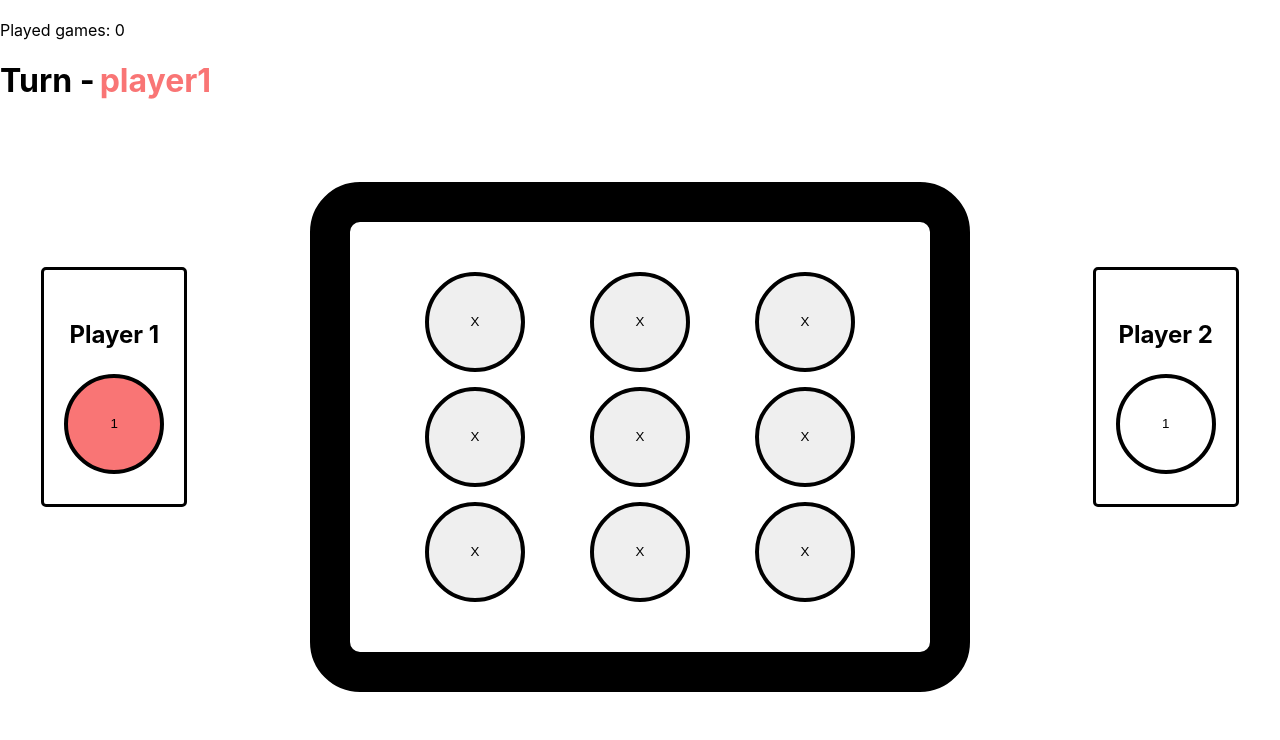
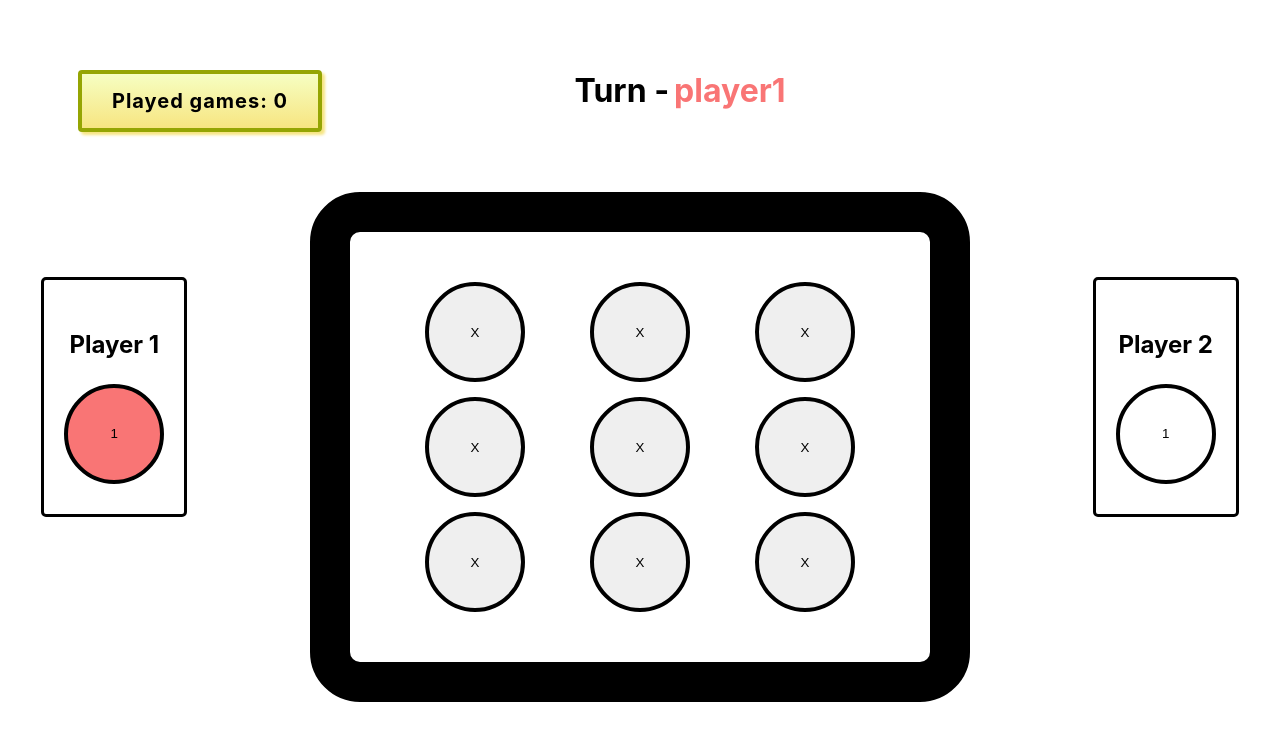
Before and after one commit to javirro/three-in-row, a React (Create React App) app: page / in a window 1280 px wide. Shown: the top 740 px of the page. Built offline with nearby package versions, Linux system fonts and the light colour scheme.

Commit message:
Add removed styles and add landscape orientation styles

```diff
--- a/src/styles/main.css
+++ b/src/styles/main.css
@@ -37,6 +37,32 @@
     border: 3px solid black;
     border-radius: 5px;
     padding: 30px 20px;
+}
+
+.header-section {
+    display: grid;
+    place-items: center;
+    grid-template-columns: repeat(3, 400px);
+    gap: 80px
+}
+
+.played-games {
+    margin-top: 50px;
+    padding: 15px 30px;
+    font-size: 20px;
+    font-weight: bold;
+    letter-spacing: 1px;
+    border: 4px solid rgb(149, 165, 3);
+    border-radius: 4px;
+    background: linear-gradient(rgb(246, 254, 194), rgb(247, 229, 129));
+    box-shadow: 3px 3px 3px rgb(247, 229, 129);
+}
+
+h1 {
+    display: flex;
+    justify-content: center;
+    align-items: center;
+    margin-top: 50px;
 }
 
 @media (max-width: 400px) {
@@ -94,3 +120,57 @@
         font-size: 25px;
     }
 }
+
+@media only screen and (max-height: 425px) and (orientation: landscape) {
+    .flex-container {
+        display: flex;
+        justify-content: space-around;
+        align-items: center;
+        gap: 20px;
+    }
+    .main-container {
+        display: grid;
+        place-items: center;
+        grid-template-columns: repeat(3, 120px);
+        margin-top: 20px;
+        margin-bottom: 20px;
+        gap: 5px;
+        padding: 20px;
+        outline: 10px solid black;
+        border-radius: 10px;
+    }
+    .player {
+        flex-direction: column;
+        gap: 8px;
+        border: 3px solid black;
+        border-radius: 5px;
+        padding: 8px 4px;
+    }
+    h2 {
+        font-size: 20px;
+    }
+    .header-section {
+        display: grid;
+        place-items: center;
+        grid-template-columns: 200px 200px;
+        gap: 20px
+    }
+    .played-games {
+        margin-top: 10px;
+        padding: 15px 30px;
+        font-size: 16px;
+        font-weight: bold;
+        letter-spacing: 1px;
+        border: 4px solid rgb(149, 165, 3);
+        border-radius: 4px;
+        background: linear-gradient(rgb(246, 254, 194), rgb(247, 229, 129));
+        box-shadow: 3px 3px 3px rgb(247, 229, 129);
+    }
+    h1 {
+        display: flex;
+        justify-content: center;
+        align-items: center;
+        margin-top: 10px;
+        font-size: 25px;
+    }
+}
```
